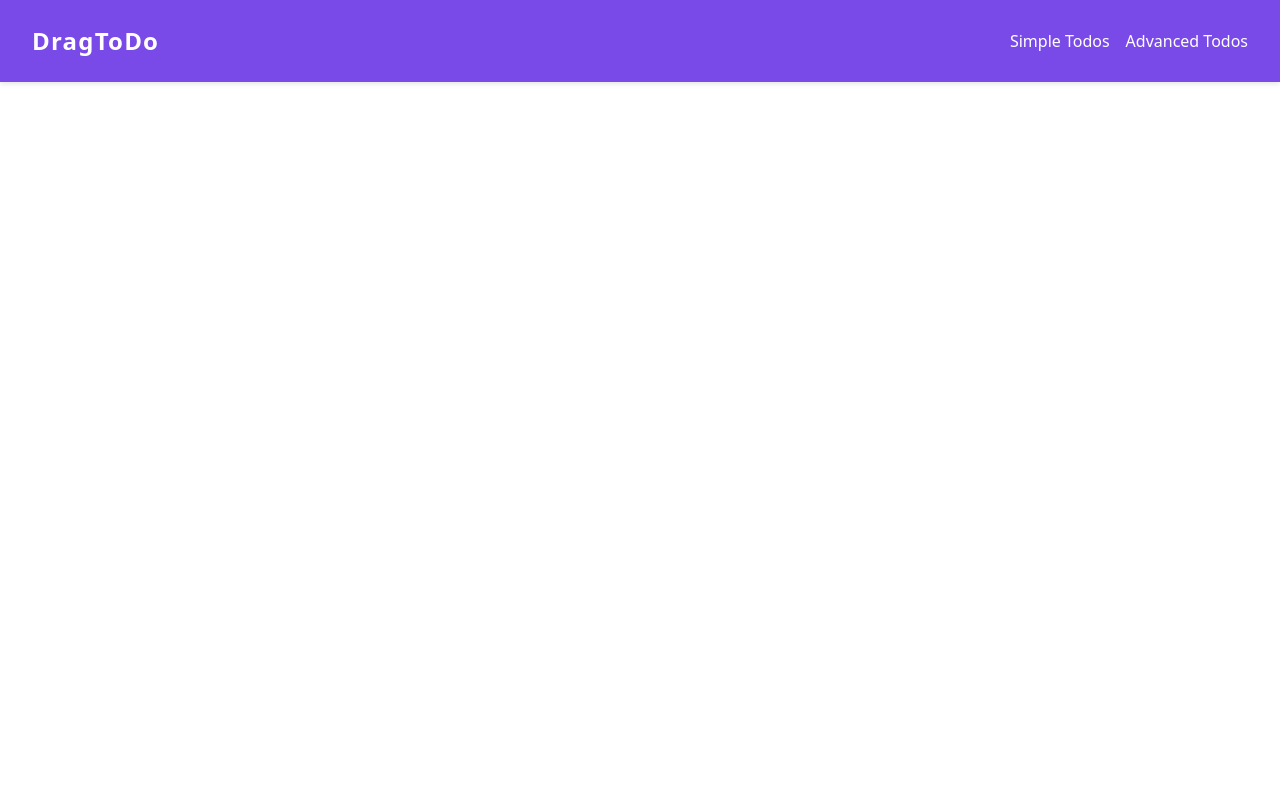
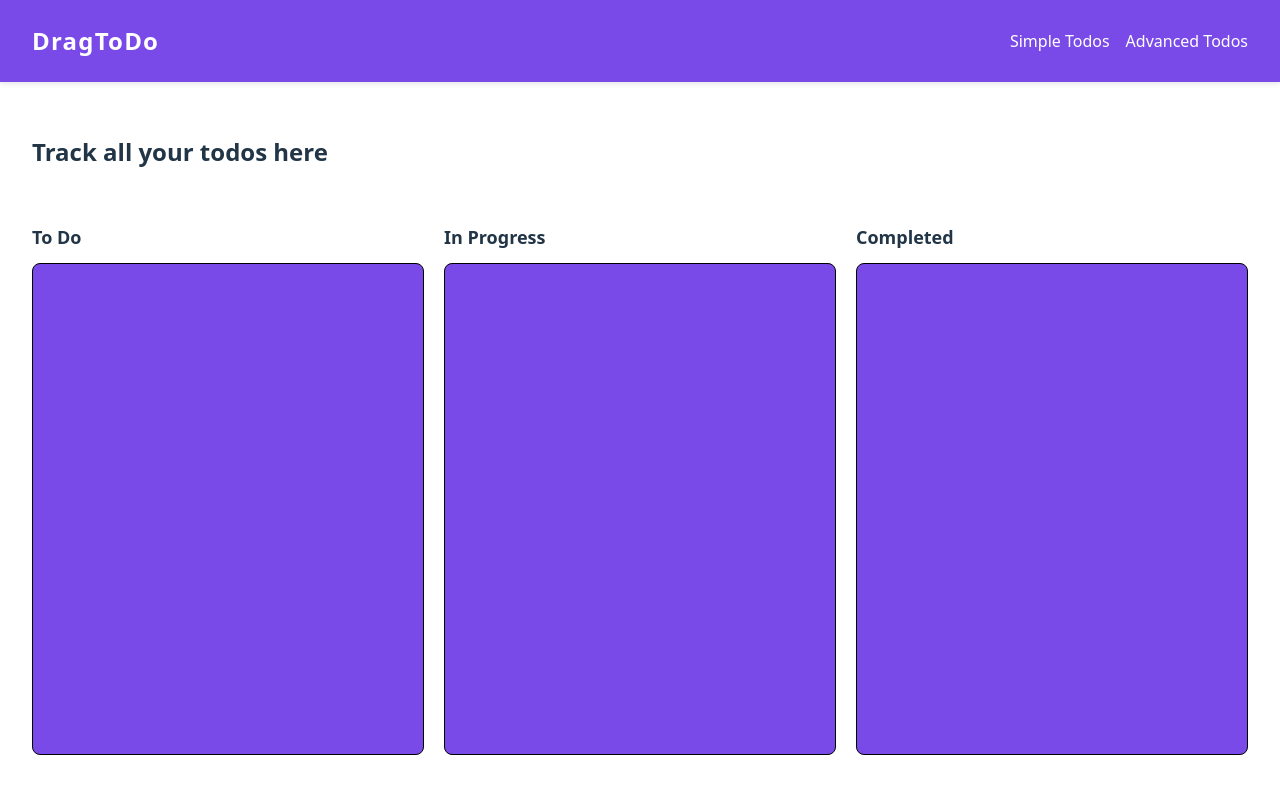
Before and after one commit to Benneee/drag-todo, a React (Vite) app: page /advanced in a window 1280 px wide. Shown: the top 794 px of the page. Built offline with nearby package versions, Linux system fonts and the light colour scheme.

Commit message:
feat: layout for advanced todos

```diff
--- a/src/features/ToDosKanban/ToDosKanban.css
+++ b/src/features/ToDosKanban/ToDosKanban.css
@@ -0,0 +1,63 @@
+.advanced-todos {
+  padding: 32px;
+
+  @media only screen and (max-width: 768px) {
+    padding: 20px;
+  }
+}
+
+.todos-board {
+    display: flex;
+    flex-direction: row;
+    flex-wrap: nowrap;
+    overflow-x: auto;
+    gap: 30px;
+    scroll-behavior: smooth;
+    -webkit-overflow-scrolling: touch;
+}
+
+.todos-column {
+    flex-shrink: 0;
+    padding: 16px;
+    display: flex;
+    flex-direction: column;
+    width: calc(100vw - 50px);
+    max-width: 250px
+}
+
+.todos-column:first-of-type {
+    padding-left: 0px;
+}
+
+/* Medium devices (Tablets, 768px and up -> col-md-8 width) */
+@media (min-width: 768px) {
+  .todos-column {
+    max-width: 350px
+  }
+}
+
+/* Large devices (Desktops, 992px and up -> col-lg-4 width) */
+@media (min-width: 992px) {
+  .todos-column {
+    max-width: 350px
+  }
+}
+
+.container-card {
+  border-radius: 8px;
+  border: 1px solid black;
+  background: #794ae8;
+  padding: 20px;
+  width: 100%;
+  @media only screen and (max-width: 768px) {
+    padding: 14px;
+  }
+  min-height: 450px;
+  max-height: 80vh;
+  overflow-y: auto;
+}
+
+.column-title {
+    font-size: 18px;
+    margin-bottom: 12px;
+}
--- a/src/features/ToDosKanban/ToDosKanban.tsx
+++ b/src/features/ToDosKanban/ToDosKanban.tsx
@@ -1,3 +1,26 @@
+import "./ToDosKanban.css";
+
 export function ToDosKanban() {
-  return <></>;
+  return (
+    <main className="advanced-todos">
+      <h2>Track all your todos here</h2>
+
+      <div className="todos-board">
+        <div className="todos-column">
+          <h3 className="column-title">To Do</h3>
+          <div className="container-card"></div>
+        </div>
+
+        <div className="todos-column">
+          <h3 className="column-title">In Progress</h3>
+          <div className="container-card"></div>
+        </div>
+
+        <div className="todos-column">
+          <h3 className="column-title">Completed</h3>
+          <div className="container-card"></div>
+        </div>
+      </div>
+    </main>
+  );
 }
```
